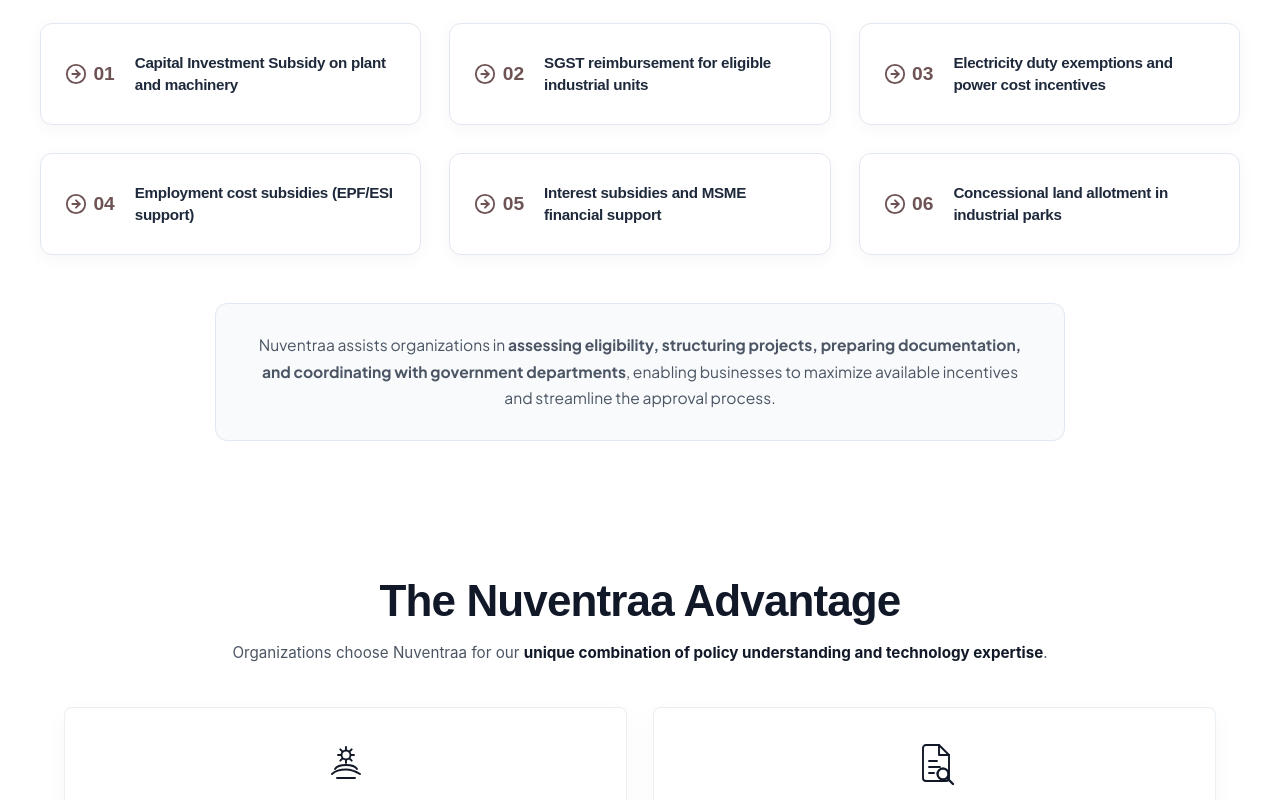
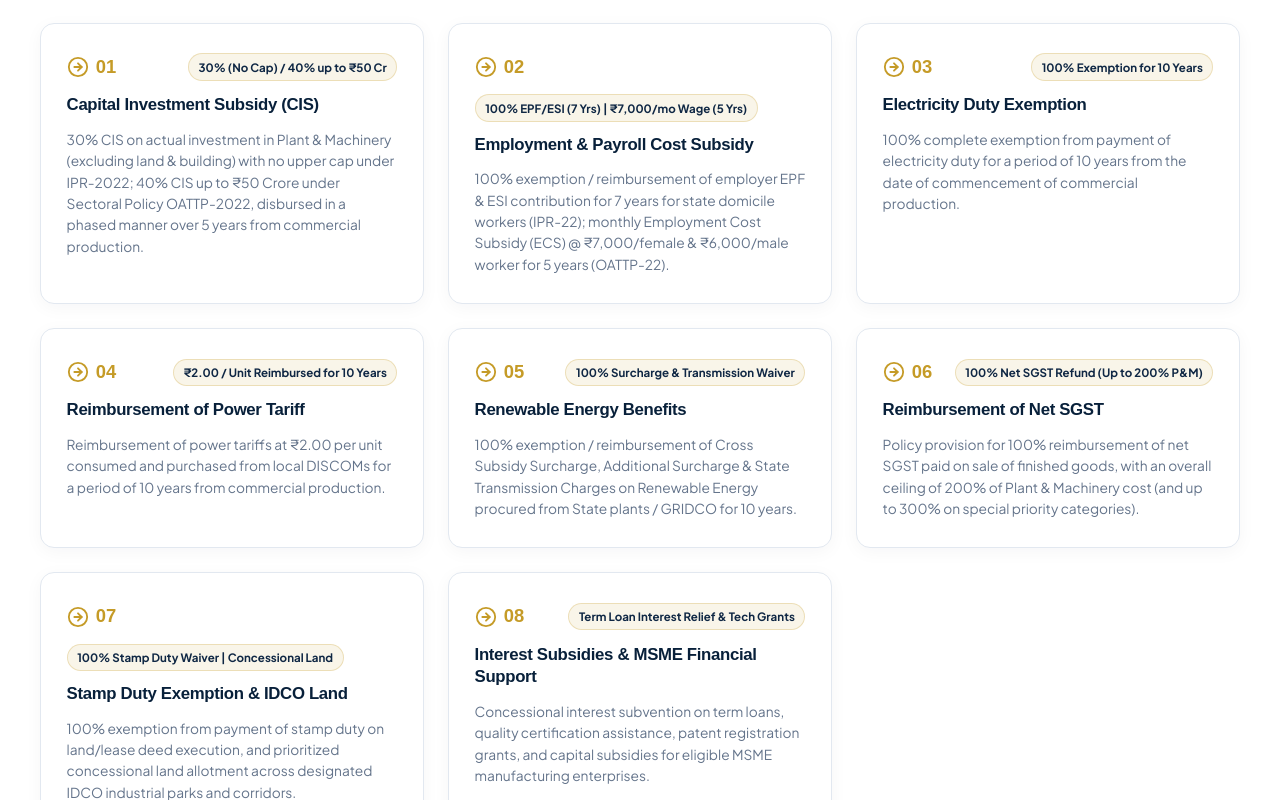
Before and after one commit to Chiku934/nuventraa_web, a React (Vite) app: page /consulting in a window 1280 px wide. Shown: the part 3580-4380 px from the top of the page. Built offline with nearby package versions, Linux system fonts and the light colour scheme; a web font is replaced by a local one.

Commit message:
services data

```diff
--- a/src/data/servicesData.js
+++ b/src/data/servicesData.js
@@ -68,23 +68,27 @@
     features: [
       {
         title: 'Capital Investment Subsidy (CIS)',
-        desc: 'Up to 30% reimbursement on eligible Plant & Machinery investments through rigorous invoice-level asset scrutiny.'
+        desc: '30% CIS with no upper cap under IPR-2022 and 40% CIS up to ₹50 Crore under Sectoral Policy OATTP-2022 on eligible Plant & Machinery (5-year phased disbursement).'
       },
       {
         title: 'Net SGST Tax Reimbursement',
-        desc: 'Up to 100% refund of net State GST paid on intra-state sales of finished goods for 5 to 7 operational years.'
+        desc: '100% reimbursement of net SGST paid on intra-state sales of finished goods, with an overall ceiling of 200% of Plant & Machinery cost.'
       },
       {
-        title: 'Employment Cost Subsidy (EPF/ESI)',
-        desc: '100% reimbursement of employer statutory contributions towards EPF and ESI for domicile workforce.'
+        title: 'Employment Cost Subsidy (EPF/ESI & Wage)',
+        desc: '100% employer EPF/ESI contribution reimbursement for 7 years (domicile workforce under IPR-22) and monthly wage support @ ₹7,000/female & ₹6,000/male worker for 5 years (OATTP-22).'
       },
       {
-        title: 'Power Tariff Relief & Duty Waiver',
-        desc: 'Concessional power tariff (₹1–2 per unit) and 100% exemption from Electricity Duty during the eligible operative window.'
+        title: 'Power Tariff Relief & Duty Exemption',
+        desc: 'Concessional power tariff reimbursement of ₹2.00 per unit from local DISCOMs and 100% exemption from Electricity Duty for 10 years.'
+      },
+      {
+        title: 'Renewable Energy Surcharge Benefits',
+        desc: '100% exemption / reimbursement of Cross Subsidy Surcharge, Additional Surcharge & State Transmission Charges for 10 years on green energy.'
       },
       {
         title: 'Treasury Disbursement Tracking',
-        desc: 'Continuous follow-up through single-window portals and finance departments until funds hit client commercial bank accounts.'
+        desc: 'Continuous follow-up through single-window portals, DIC, and finance departments until funds credit into client commercial bank accounts.'
       }
     ],
     whyChooseTitle: 'Why Choose Us for Incentive Realization',
--- a/src/pages/Consulting.jsx
+++ b/src/pages/Consulting.jsx
@@ -239,27 +239,59 @@
   const incentiveItems = [
     {
       num: '01',
-      title: 'Capital Investment Subsidy on plant and machinery'
+      title: 'Capital Investment Subsidy (CIS)',
+      badge: '30% (No Cap) / 40% up to ₹50 Cr',
+      policy: 'IPR-2022 & OATTP-2022',
+      desc: '30% CIS on actual investment in Plant & Machinery (excluding land & building) with no upper cap under IPR-2022; 40% CIS up to ₹50 Crore under Sectoral Policy OATTP-2022, disbursed in a phased manner over 5 years from commercial production.'
     },
     {
       num: '02',
-      title: 'SGST reimbursement for eligible industrial units'
+      title: 'Employment & Payroll Cost Subsidy',
+      badge: '100% EPF/ESI (7 Yrs) | ₹7,000/mo Wage (5 Yrs)',
+      policy: 'IPR-2022 & OATTP-2022',
+      desc: '100% exemption / reimbursement of employer EPF & ESI contribution for 7 years for state domicile workers (IPR-22); monthly Employment Cost Subsidy (ECS) @ ₹7,000/female & ₹6,000/male worker for 5 years (OATTP-22).'
     },
     {
       num: '03',
-      title: 'Electricity duty exemptions and power cost incentives'
+      title: 'Electricity Duty Exemption',
+      badge: '100% Exemption for 10 Years',
+      policy: 'Odisha IPR-2022',
+      desc: '100% complete exemption from payment of electricity duty for a period of 10 years from the date of commencement of commercial production.'
     },
     {
       num: '04',
-      title: 'Employment cost subsidies (EPF/ESI support)'
+      title: 'Reimbursement of Power Tariff',
+      badge: '₹2.00 / Unit Reimbursed for 10 Years',
+      policy: 'Odisha IPR-2022',
+      desc: 'Reimbursement of power tariffs at ₹2.00 per unit consumed and purchased from local DISCOMs for a period of 10 years from commercial production.'
     },
     {
       num: '05',
-      title: 'Interest subsidies and MSME financial support'
+      title: 'Renewable Energy Benefits',
+      badge: '100% Surcharge & Transmission Waiver',
+      policy: 'State Renewable Energy Policy & IPR-2022',
+      desc: '100% exemption / reimbursement of Cross Subsidy Surcharge, Additional Surcharge & State Transmission Charges on Renewable Energy procured from State plants / GRIDCO for 10 years.'
     },
     {
       num: '06',
-      title: 'Concessional land allotment in industrial parks'
+      title: 'Reimbursement of Net SGST',
+      badge: '100% Net SGST Refund (Up to 200% P&M)',
+      policy: 'Odisha IPR-2022',
+      desc: 'Policy provision for 100% reimbursement of net SGST paid on sale of finished goods, with an overall ceiling of 200% of Plant & Machinery cost (and up to 300% on special priority categories).'
+    },
+    {
+      num: '07',
+      title: 'Stamp Duty Exemption & IDCO Land',
+      badge: '100% Stamp Duty Waiver | Concessional Land',
+      policy: 'Odisha IPR-2022 & IDCO',
+      desc: '100% exemption from payment of stamp duty on land/lease deed execution, and prioritized concessional land allotment across designated IDCO industrial parks and corridors.'
+    },
+    {
+      num: '08',
+      title: 'Interest Subsidies & MSME Financial Support',
+      badge: 'Term Loan Interest Relief & Tech Grants',
+      policy: 'Odisha MSME Policy & Central Schemes',
+      desc: 'Concessional interest subvention on term loans, quality certification assistance, patent registration grants, and capital subsidies for eligible MSME manufacturing enterprises.'
     }
   ];
 
@@ -758,12 +790,12 @@
             </h4>
           </div>
 
-          {/* 6 Grid Cards */}
+          {/* 8 Grid Cards matching official policy document */}
           <div
             style={{
               display: 'grid',
-              gridTemplateColumns: 'repeat(auto-fit, minmax(min(100%, 340px), 1fr))',
-              gap: '1.75rem',
+              gridTemplateColumns: 'repeat(auto-fit, minmax(min(100%, 360px), 1fr))',
+              gap: '1.5rem',
               marginBottom: '3rem'
             }}
           >
@@ -772,19 +804,19 @@
                 key={idx}
                 style={{
                   backgroundColor: '#FFFFFF',
-                  borderRadius: '12px',
-                  padding: '1.75rem 1.5rem',
+                  borderRadius: '14px',
+                  padding: '1.75rem 1.6rem',
                   border: '1px solid #E2E8F0',
                   boxShadow: '0 4px 18px rgba(8, 32, 58, 0.04)',
                   display: 'flex',
-                  alignItems: 'center',
-                  gap: '1.25rem',
-                  transition: 'transform 0.25s ease, box-shadow 0.25s ease'
+                  flexDirection: 'column',
+                  gap: '0.75rem',
+                  transition: 'transform 0.25s ease, box-shadow 0.25s ease, border-color 0.25s ease'
                 }}
                 onMouseEnter={(e) => {
                   e.currentTarget.style.transform = 'translateY(-4px)';
-                  e.currentTarget.style.boxShadow = '0 12px 25px rgba(36, 57, 255, 0.08)';
-                  e.currentTarget.style.borderColor = '#2439ff';
+                  e.currentTarget.style.boxShadow = '0 12px 25px rgba(197, 155, 39, 0.12)';
+                  e.currentTarget.style.borderColor = '#C59B27';
                 }}
                 onMouseLeave={(e) => {
                   e.currentTarget.style.transform = 'none';
@@ -792,36 +824,67 @@
                   e.currentTarget.style.borderColor = '#E2E8F0';
                 }}
               >
-                {/* Arrow in circle with number */}
+                {/* Header row with Number & Specific Pill Badge */}
+                <div style={{ display: 'flex', alignItems: 'center', justifyContent: 'space-between', gap: '0.75rem', flexWrap: 'wrap' }}>
                   <div
                     style={{
                       display: 'flex',
                       alignItems: 'center',
-                    gap: '0.4rem',
-                    color: '#6e5355',
-                    fontSize: '1.2rem',
+                      gap: '0.45rem',
+                      color: '#C59B27',
+                      fontSize: '1.15rem',
                       fontWeight: 800,
                       fontFamily: "'Poppins', sans-serif",
                       flexShrink: 0
                     }}
                   >
-                  <ArrowRightCircle size={22} color="#6e5355" />
+                    <ArrowRightCircle size={22} color="#C59B27" />
                     <span>{item.num}</span>
+                  </div>
+
+                  {item.badge && (
+                    <span
+                      style={{
+                        fontSize: '0.72rem',
+                        fontWeight: 700,
+                        color: '#0F2744',
+                        background: 'rgba(197, 155, 39, 0.1)',
+                        border: '1px solid rgba(197, 155, 39, 0.25)',
+                        padding: '0.2rem 0.6rem',
+                        borderRadius: '20px'
+                      }}
+                    >
+                      {item.badge}
+                    </span>
+                  )}
                 </div>
 
                 {/* Title */}
                 <h4
                   style={{
                     fontFamily: "'Poppins', sans-serif",
-                    fontSize: '0.95rem',
-                    fontWeight: 600,
-                    color: '#1E293B',
-                    lineHeight: 1.45,
+                    fontSize: '1.05rem',
+                    fontWeight: 700,
+                    color: '#08203A',
+                    lineHeight: 1.35,
                     margin: 0
                   }}
                 >
                   {item.title}
                 </h4>
+
+                {/* Specific Policy Provision Details from Gazette */}
+                <p
+                  style={{
+                    fontFamily: "'Plus Jakarta Sans', sans-serif",
+                    fontSize: '0.86rem',
+                    color: '#64748B',
+                    lineHeight: 1.55,
+                    margin: 0
+                  }}
+                >
+                  {item.desc}
+                </p>
               </div>
             ))}
           </div>
--- a/src/pages/Home.jsx
+++ b/src/pages/Home.jsx
@@ -76,7 +76,7 @@
       category: 'subsidies',
       categoryLabel: 'Subsidies & Claims',
       image: '/assets/textile-plant.jpg',
-      desc: 'Fixed capital realization on Plant & Machinery for manufacturing units under Odisha IPR-2022 & OATTP-2022.'
+      desc: '30% CIS with no upper cap under IPR-2022 & 40% CIS up to ₹50 Crore under OATTP-2022 on Plant & Machinery (5-year phased disbursement).'
     },
     {
       id: 2,
@@ -116,7 +116,7 @@
       category: 'subsidies',
       categoryLabel: 'Subsidies & Claims',
       image: '/assets/solar-park.jpg',
-      desc: 'Multi-year fiscal tax reimbursements (up to 100% Net SGST) and electrical duty waivers for active industrial plants.'
+      desc: '100% Net SGST refund (up to 200% P&M), ₹2.00/unit power tariff reimbursement & 100% electricity duty exemption for 10 years, plus 100% EPF/ESI support.'
     }
   ];
 
@@ -589,7 +589,7 @@
               {
                 phase: 'Stage 03',
                 title: 'Subsidy & Fiscal Realization',
-                desc: 'Capital Investment Subsidy (CIS up to 30% on Plant & Machinery), 100% Net SGST Reimbursement, 100% EPF/ESI Support, and Treasury Bank Disbursement tracking.',
+                desc: 'Capital Investment Subsidy (30% under IPR-22 with no cap & 40% up to ₹50 Cr under OATTP-22), 100% Net SGST Reimbursement (up to 200% P&M), 100% EPF/ESI & wage support, and ₹2/unit power tariff relief for 10 years.',
                 icon: <Banknote size={36} color="#C59B27" />
               }
             ].map((mandate, idx) => (
--- a/src/pages/Incentives.jsx
+++ b/src/pages/Incentives.jsx
@@ -30,25 +30,25 @@
       category: 'capex',
       title: 'Capital Investment Subsidy (CIS)',
       code: 'Fixed Capital Realization',
-      badge: 'Up to 30% on Plant & Machinery',
+      badge: '30% (No Cap) / 40% up to ₹50 Cr',
       image: '/assets/textile-plant.jpg',
-      statutoryRef: 'Odisha IPR-2022 § Clause 12.1 & OATTP-2022',
-      rate: 'Up to 30%',
-      desc: 'Direct reimbursement on eligible Plant & Machinery investments for new industrial units, expansion, and diversification under Odisha IPR-2022 & OATTP-2022.',
-      deliverable: 'Rigorous invoice scrutiny and eligible component isolation to maximize approved claim quantum.',
-      eligibility: ['Manufacturing Units', 'Textiles & Garments', 'Food Processing', 'Engineering']
+      statutoryRef: 'Odisha IPR-2022 § Clause 12.1 & OATTP-2022 § Clause 3',
+      rate: '30% - 40%',
+      desc: '30% Capital Investment Subsidy on actual investment in Plant & Machinery (excluding land & building) with no upper cap under IPR-2022; 40% CIS up to INR 50 Crore under Sectoral Policy OATTP-2022, disbursed in a phased manner over 5 years from commercial production.',
+      deliverable: 'Rigorous invoice scrutiny, plant inspection coordination, and eligible component isolation to maximize approved claim quantum.',
+      eligibility: ['Manufacturing Units', 'Textiles & Garments', 'Food Processing', 'Engineering Units']
     },
     {
       id: 'epf',
       category: 'payroll',
-      title: 'Employment Cost Subsidy (EPF/ESI)',
+      title: 'Employment Cost Subsidy (EPF/ESI & Wage)',
       code: 'Statutory Payroll Reimbursement',
-      badge: '100% Employer Contribution',
+      badge: '100% EPF/ESI (7 Yrs) | ₹7,000/mo Wage (5 Yrs)',
       image: '/assets/agro-plant.jpg',
-      statutoryRef: 'Odisha IPR-2022 § Clause 14.3 (Domicile Workers)',
-      rate: '100% Support',
-      desc: 'Reimbursement of employer contribution towards Employees Provident Fund (EPF) and ESI for domicile workers employed in the manufacturing unit.',
-      deliverable: 'Monthly muster roll alignment, domicile verification, and statutory ledger compilation.',
+      statutoryRef: 'Odisha IPR-2022 § Clause 14.3 & OATTP-2022 § Clause 4',
+      rate: '100% EPF/ESI + ECS',
+      desc: '100% exemption / reimbursement of employer contribution towards EPF and ESI for 7 years for skilled/semi-skilled domicile workers (IPR-2022); Employment Cost Subsidy (ECS) @ INR 7,000/female & INR 6,000/male worker per month for 5 years (OATTP-2022).',
+      deliverable: 'Monthly muster roll alignment, domicile verification, ESI/EPF challan reconciliation, and statutory ledger compilation.',
       eligibility: ['Domicile Employees', 'Min. 50% Local Workforce', 'PF/ESI Compliant Units']
     },
     {
@@ -56,12 +56,12 @@
       category: 'tax',
       title: 'SGST Net Tax Reimbursement',
       code: 'Fiscal Offset Mechanism',
-      badge: '100% Net SGST for 5-7 Years',
+      badge: '100% Net SGST (Up to 200% P&M)',
       image: '/assets/cnc-precision.jpg',
       statutoryRef: 'Odisha IPR-2022 § Clause 13.2 (Net SGST Refund)',
-      rate: 'Up to 100%',
-      desc: 'Reimbursement of net State Goods and Services Tax (SGST) paid on sale of finished goods manufactured within the Odisha facility for up to 5–7 years.',
-      deliverable: 'GST return reconciliation (GSTR-1, GSTR-3B) with production records and invoice audit.',
+      rate: '100% Net SGST',
+      desc: 'Policy provision for 100% reimbursement of net SGST paid on sale of finished goods manufactured within Odisha, with an overall ceiling of 200% of Plant & Machinery cost (and up to 300% on special priority sectors).',
+      deliverable: 'GST return reconciliation (GSTR-1, GSTR-3B) with production records, treasury challan audit, and departmental filing.',
       eligibility: ['Active Production Units', 'Intra-state Sales', 'Clean GSTR Ledger']
     },
     {
@@ -69,14 +69,27 @@
       category: 'utility',
       title: 'Power Tariff Relief & Duty Exemption',
       code: 'Operational Energy Subsidies',
-      badge: '₹1-2/unit + 100% Duty Waiver',
+      badge: '₹2.00 / Unit + 100% Duty Waiver (10 Yrs)',
       image: '/assets/solar-park.jpg',
-      statutoryRef: 'Odisha IPR-2022 § Clause 15.1 (Energy & Discom)',
-      rate: '₹1-2/unit Off',
-      desc: 'Concessional power tariff per unit of electricity consumed and complete 100% exemption from Electricity Duty for eligible operative period under IPR-2022.',
-      deliverable: 'Energy consumption audit, sub-meter logbook verification, and Discom interface.',
+      statutoryRef: 'Odisha IPR-2022 § Clauses 15.1 & 15.2',
+      rate: '₹2.00/unit + 100% Duty',
+      desc: '100% exemption from payment of electricity duty for 10 years, plus power tariff reimbursement of Rs 2.00 per unit consumed and purchased from local DISCOMs for a period of 10 years from commercial production.',
+      deliverable: 'Energy consumption audit, sub-meter logbook verification, DISCOM billing reconciliation, and electricity duty waiver certification.',
       eligibility: ['HT / LT Connections', 'Captive / Grid Supply', 'Industrial Tariffs']
     },
+    {
+      id: 'renewable',
+      category: 'utility',
+      title: 'Renewable Energy Surcharge Benefits',
+      code: 'Green Power Transmission Relief',
+      badge: '100% Surcharge & Transmission Waiver',
+      image: '/assets/solar-park.jpg',
+      statutoryRef: 'State Renewable Energy Policy & IPR-2022 § Clause 15.3',
+      rate: '100% Waiver (10 Yrs)',
+      desc: '100% exemption / reimbursement of Cross Subsidy Surcharge, Additional Surcharge & State Transmission Charges on Renewable Energy procured from State-based energy plants / GRIDCO for a period of 10 years.',
+      deliverable: 'Green energy open access certification, wheeling charge audit, and GRIDCO surcharge reimbursement documentation.',
+      eligibility: ['Captive Solar / Wind', 'GRIDCO Power Procurement', 'Open Access Industrial Consumers']
+    }
   ];
 
   const filteredIncentives = activeCategory === 'all'
```
Also changed, not shown: src/components/SubsidyCalculator.jsx (+9 -7 lines). Lines whose indentation alone changed are shown as unchanged.
